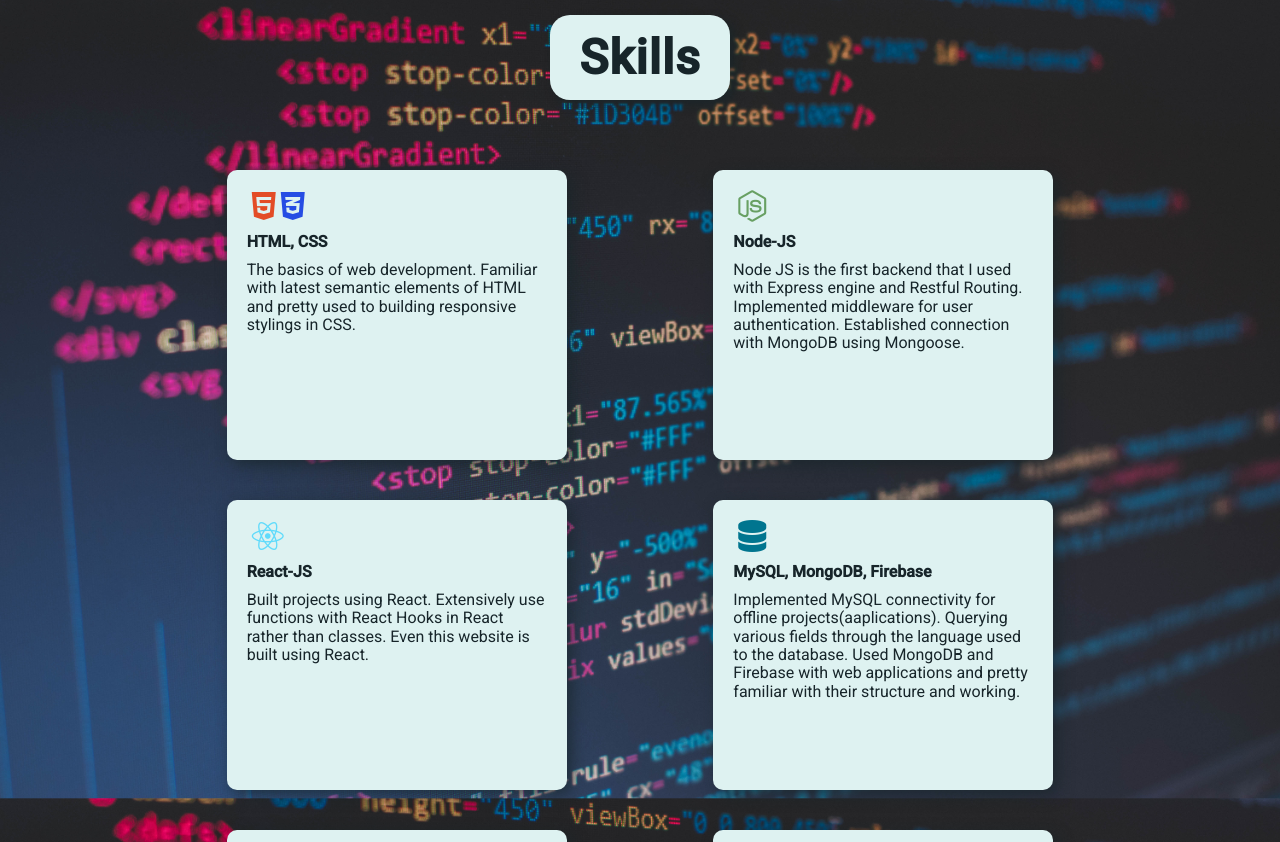
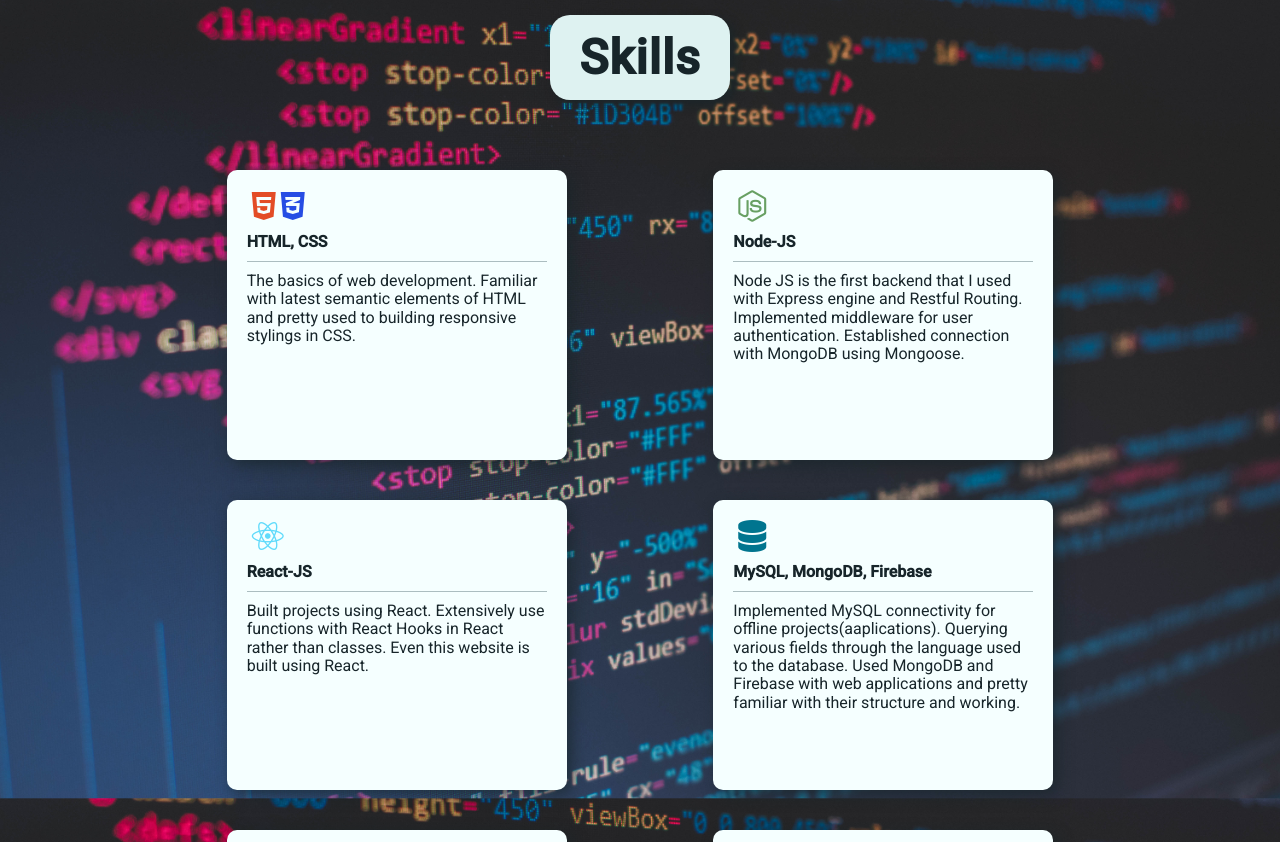
Before and after one commit to Mik-27/Portfolio_Website, a React (Create React App) app: page / in a window 1280 px wide. Shown: the part 1598-2440 px from the top of the page. Built offline with nearby package versions, Linux system fonts and the light colour scheme; a web font is replaced by a local one.

Commit message:
Changed Skill Card color

```diff
--- a/src/components/skill-card/skillCard.css
+++ b/src/components/skill-card/skillCard.css
@@ -6,7 +6,7 @@
     margin: 0 20px;
     margin-bottom: 40px;
     padding: 20px;
-    background-color: #def2f1;
+    background-color: #f5ffff;
     color: #17252a;
     border-radius: 10px;
     font-family: 'Roboto', sans-serif;
@@ -27,4 +27,6 @@
 .card-title {
     font-weight: bold;
     margin-bottom: 10px;
+    padding-bottom: 10px;
+    border-bottom: 1px solid rgba(0, 37, 48, 0.3);
 }
```
